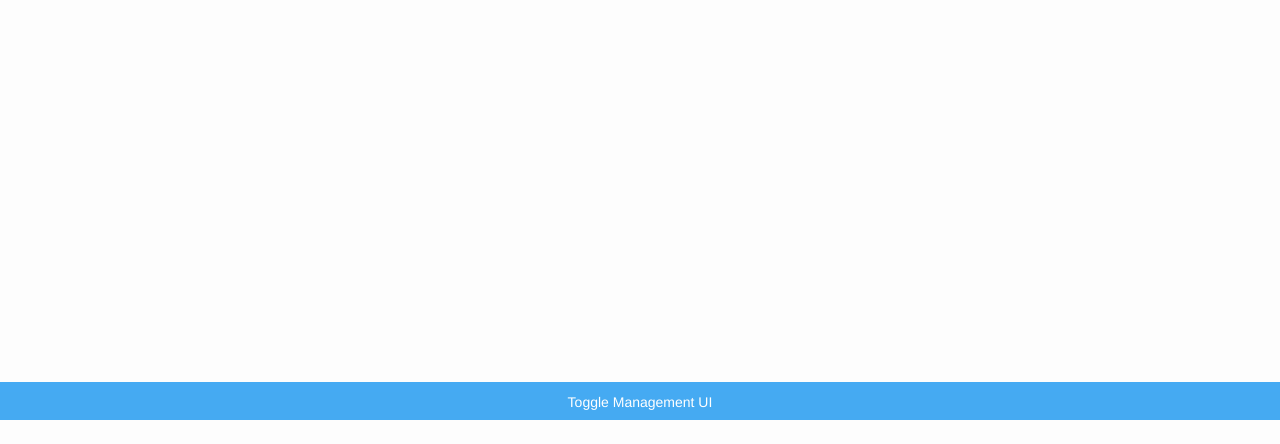
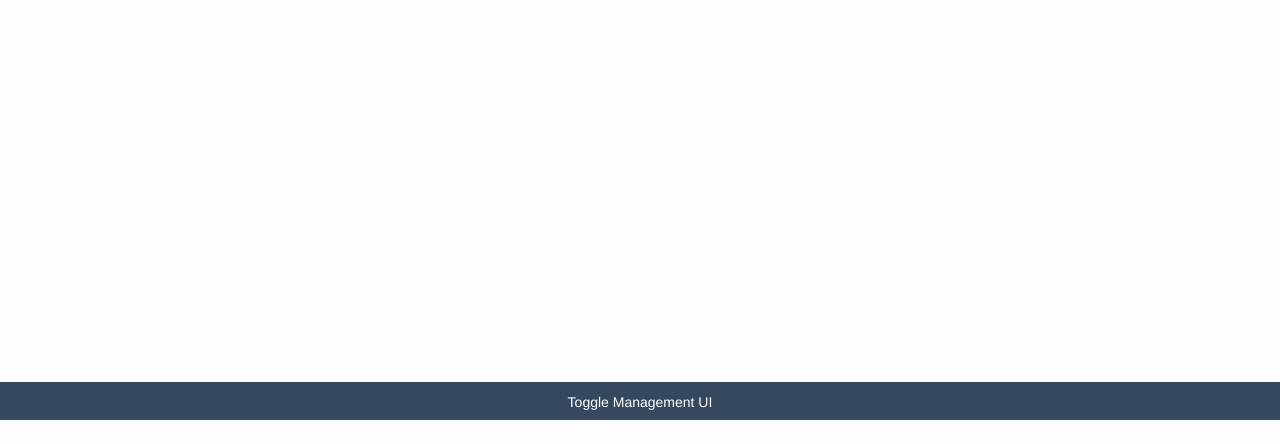
Before and after one commit to chrkaatz/who-is-it-today, a plain HTML site: page index.html in a window 1280 px wide. Shown: the part 380-824 px from the top of the page. Drawn offline with nearby package versions, Linux system fonts and the light colour scheme.

Commit message:
less focus on the footer, hidden overflow

```diff
--- a/css/main.css
+++ b/css/main.css
@@ -16,17 +16,8 @@ html {
     font-family: 'Roboto', sans-serif;
     line-height: 1.4;
     background-color: #fdfdfd;
+    overflow: hidden;
 }
-
-/*
- * Remove text-shadow in selection highlight:
- * https://twitter.com/miketaylr/status/12228805301
- *
- * Vendor-prefixed and regular ::selection selectors cannot be combined:
- * https://stackoverflow.com/a/16982510/7133471
- *
- * Customize the background color to match your design.
- */
 
 ::-moz-selection {
     background: #b3d4fc;
@@ -81,8 +72,8 @@ html {
     width: 100%;
     bottom: 0px;
     text-align: center;
-    background-color: #45aaf2;
-    border-top: 10px rgba(69, 170, 242, 0.4) solid;
+    background-color: #34495e;
+    border-top: 10px solid #34495e;
 }
 
 .footer a {
```
